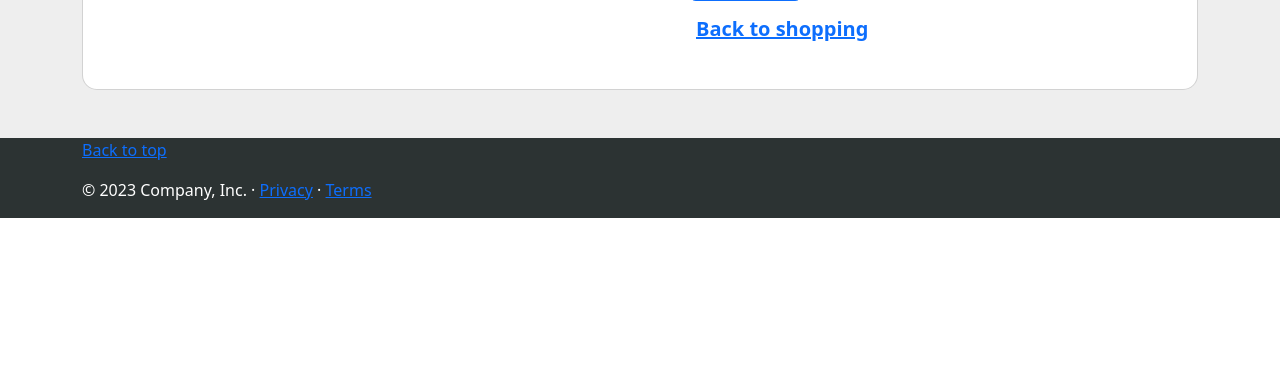
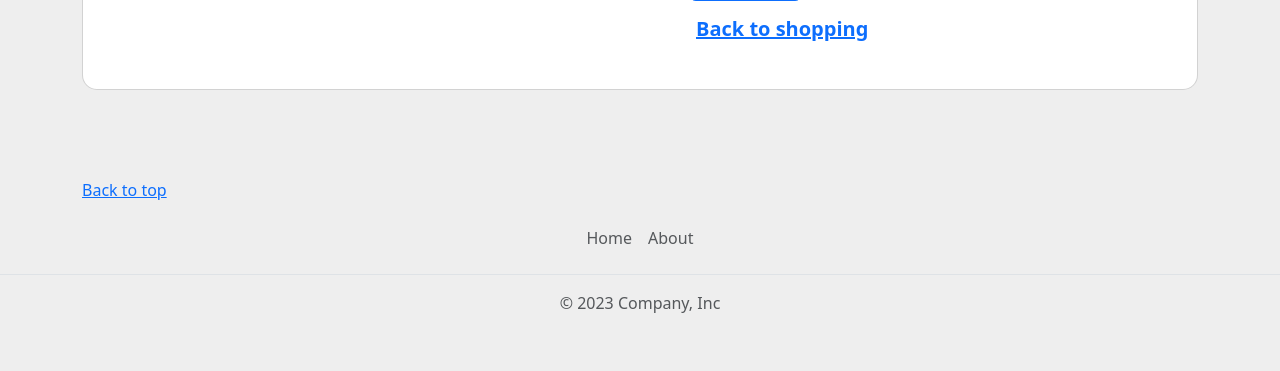
Before and after one commit to Sequence-94/FigurineStore, a Flask app: page /cart in a window 1280 px wide. Shown: the part 762-1133 px from the top of the page. Before the commit the page ends 980 px from the top, so only its background shows below. Run offline with Flask 3, Linux system fonts and the light colour scheme; a user stored in the database is signed in; some libraries are stand-ins or nearby versions.

Commit message:
added an about page

```diff
--- a/shop/routes.py
+++ b/shop/routes.py
@@ -10,6 +10,10 @@ from flask_login import login_user,logout_user,login_required,current_user
 @app.route("/home")
 def home():
     return render_template("home.html")
+
+@app.route("/about")
+def about():
+    return render_template('about.html')
 
 
 @app.route("/shop", methods=['GET', 'POST'])
--- a/shop/templates/base.html
+++ b/shop/templates/base.html
@@ -77,10 +77,32 @@
 <!--Future Content-->
 {% endblock %}
 
-<footer class="container">
-    <p class="float-right"><a href="#">Back to top</a></p>
-    <p>© 2023 Company, Inc. · <a href="#">Privacy</a> · <a href="#">Terms</a></p>
-</footer>
+
+<!--<footer class=" footer d-flex flex-wrap justify-content-between align-items-center py-3 my-4 border-top">-->
+<!--    <p class="float-right"><a href="#">Back to top</a></p>-->
+<!--    <div class="col-md-4 d-flex align-items-center">-->
+<!--      <a href="/" class="mb-3 me-2 mb-md-0 text-muted text-decoration-none lh-1">-->
+<!--        <svg class="bi" width="30" height="24"><use xlink:href="#bootstrap"></use></svg>-->
+<!--      </a>-->
+<!--      <span class="mb-3 mb-md-0 text-muted">© 2023 Company, Inc</span>-->
+<!--    </div>-->
+
+<!--    <ul class="nav col-md-4 justify-content-end list-unstyled d-flex">-->
+<!--      <li class="ms-3"><a class="text-muted" href="#"><svg class="bi" width="24" height="24"><use xlink:href="#twitter"></use></svg></a></li>-->
+<!--      <li class="ms-3"><a class="text-muted" href="#"><svg class="bi" width="24" height="24"><use xlink:href="#instagram"></use></svg></a></li>-->
+<!--      <li class="ms-3"><a class="text-muted" href="#"><svg class="bi" width="24" height="24"><use xlink:href="#facebook"></use></svg></a></li>-->
+<!--    </ul>-->
+<!--  </footer>-->
+<footer class="py-3 my-4">
+    <div class="container">
+        <p class="float-right"><a href="#">Back to top</a></p>
+    </div>
+    <ul class="nav justify-content-center border-bottom pb-3 mb-3">
+      <li class="nav-item"><a href="{{url_for('home')}}" class="nav-link px-2 text-muted">Home</a></li>
+      <li class="nav-item"><a href="{{url_for('about')}}" class="nav-link px-2 text-muted">About</a></li>
+    </ul>
+    <p class="text-center text-muted">© 2023 Company, Inc</p>
+  </footer>
 <script>
     if ( window.history.replaceState ) {
         window.history.replaceState( null, null, window.location.href );
@@ -101,7 +123,7 @@
 </body>
 <style>
   body {
-background-color:#2C3333;
+background-color:#eee;
 color:white;
   }
 
@@ -119,6 +141,5 @@ color:white;
 
 
 
-
 </style>
 </html>
--- a/shop/templates/cart.html
+++ b/shop/templates/cart.html
@@ -30,13 +30,13 @@ Cart
                                             <p class="fw-bold mb-0 me-5 pe-3">R {{item.price}}</p>
                                         </div>
                                     </div>
-                                </div>
-                                <div>
                                     <button type="button" class="btn btn-danger btn-block btn-sm "
                                             data-bs-toggle="modal"
                                             data-bs-target="#Modal-remove-{{item.id}}">Remove
                                     </button>
                                 </div>
+
+
                                 {%endfor%}
 
                                 <hr class="mb-4" style="height: 2px; background-color: #1266f1; opacity: 1;">
@@ -91,7 +91,8 @@ Cart
                                     <button type="button" class="btn btn-primary btn-block btn-lg">Buy now</button>
 
                                     <h5 class="fw-bold mb-5" style="position: absolute; bottom: 0;">
-                                        <a href="#!"><i class="fas fa-angle-left me-2"></i>Back to shopping</a>
+                                        <a href="{{url_for('shop_page')}}"><i class="fas fa-angle-left me-2"></i>Back to
+                                            shopping</a>
                                     </h5>
 
                                 </form>
--- a/shop/templates/includes/remove_modals.html
+++ b/shop/templates/includes/remove_modals.html
@@ -1,10 +1,7 @@
 <style>
   .modal-content{
+  color:white
   background-color:#121212
-
-
-
-
 </style>
 
 <!-- Modal to confirm cart remove -->
```
Also changed, not shown: shop/templates/includes/items_modals.html (+0 -8 lines), instance/shop.db.
